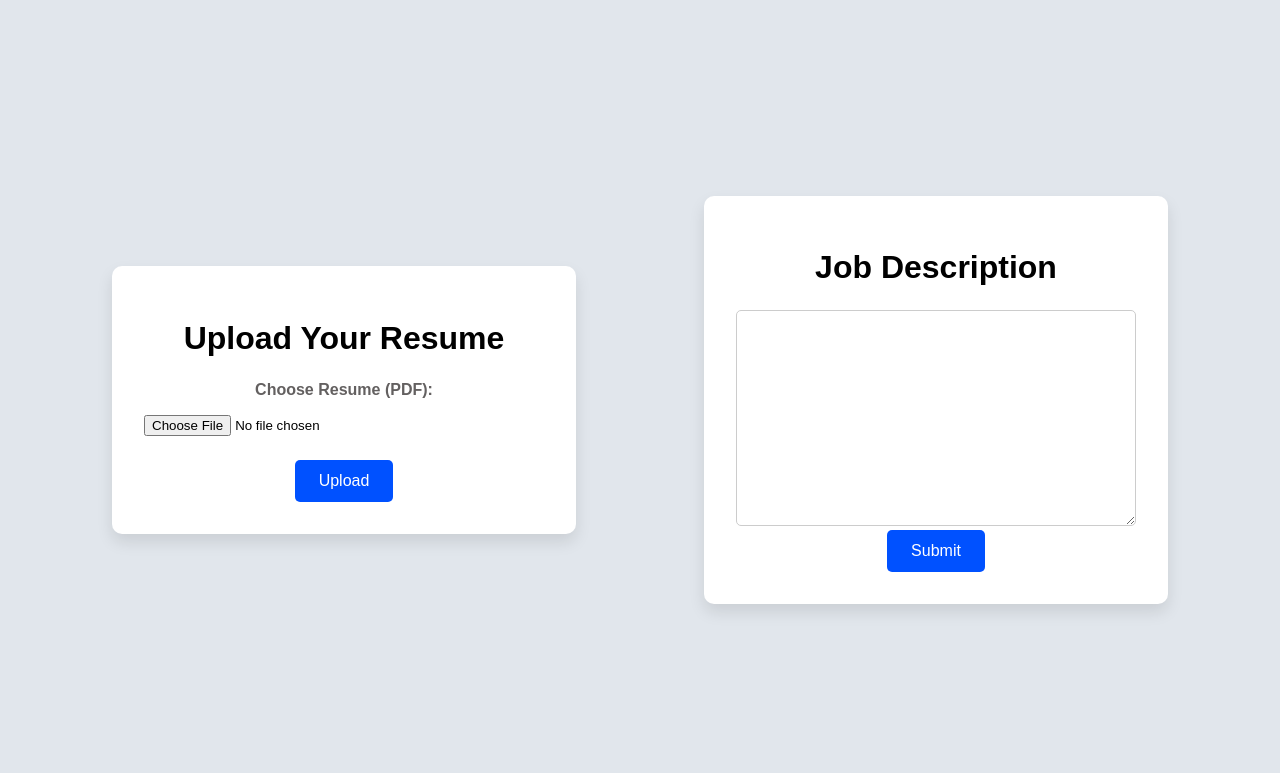
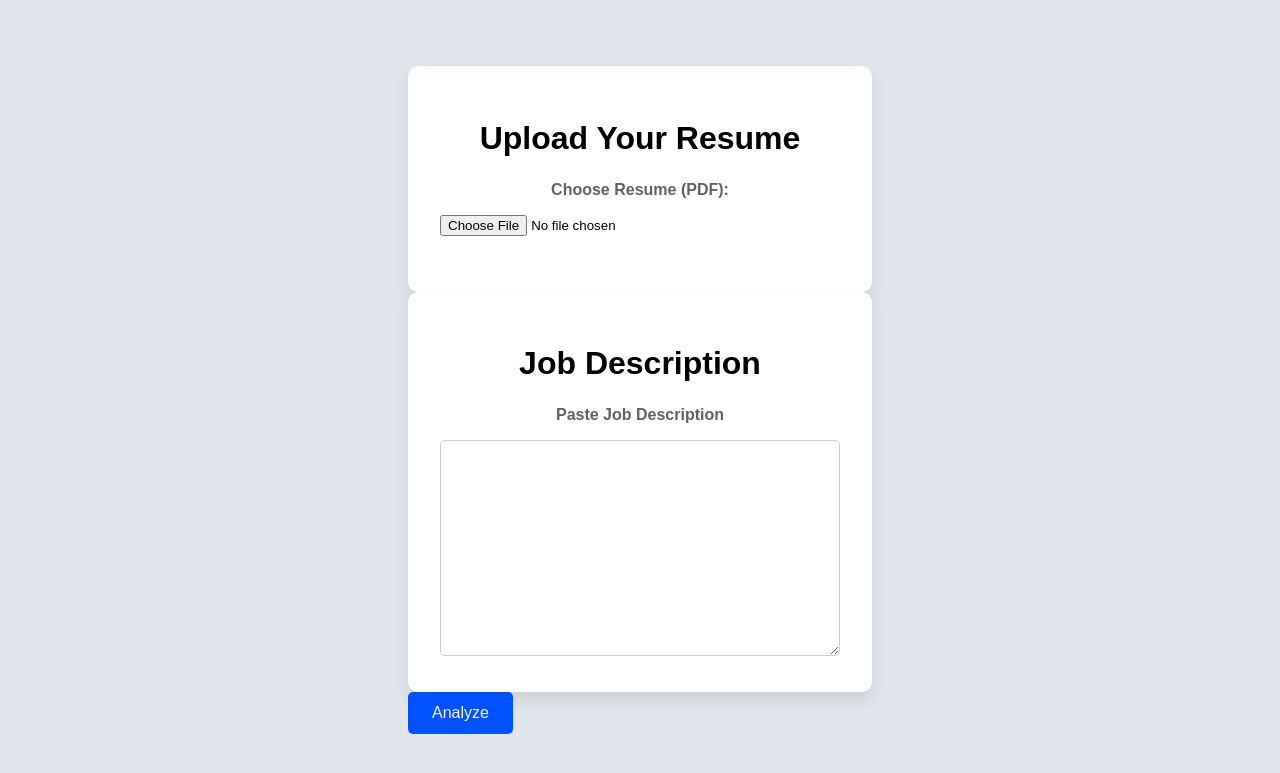
Before and after one commit to dvaldiviezo03/resume-analyzer, a Flask app: page / in a window 1280 px wide. Shown: the top 773 px of the page. Run offline with Flask 3, Linux system fonts and the light colour scheme.

Commit message:
frotnend layout changed

```diff
--- a/RESUMEANALYZER/templates/frontpage.html
+++ b/RESUMEANALYZER/templates/frontpage.html
@@ -79,22 +79,21 @@
 </head>
 
 <body>
+    <form action="/upload" method="POST" enctype="multipart/form-data">
         <div class="upload-container">
             <h1>Upload Your Resume</h1>
-        <form action="/upload" method="POST" enctype="multipart/form-data">
             <label for="resume">Choose Resume (PDF):</label>
             <input type="file" id="resume" name="resume" accept=".pdf" required>
-            <button type="submit">Upload</button>
-        </form>
         </div>
 
         <div class="description-container">
             <h1>Job Description</h1>
-        <form action="/job-description" method="POST">
-            <textarea id="job-description" name="job-description" rows="10" required></textarea>
-            <button type="submit">Submit</button>
+            <label for="job-description">Paste Job Description</label>
+            <textarea id="job-description" name="job_description" rows="10" required></textarea>
+        </div>
+
+        <button type="submit">Analyze</button>
     </form>
-    </div>
 </body>
 
 </html>
```
Also changed, not shown: RESUMEANALYZER/resumes.db. Lines whose indentation alone changed are shown as unchanged.
